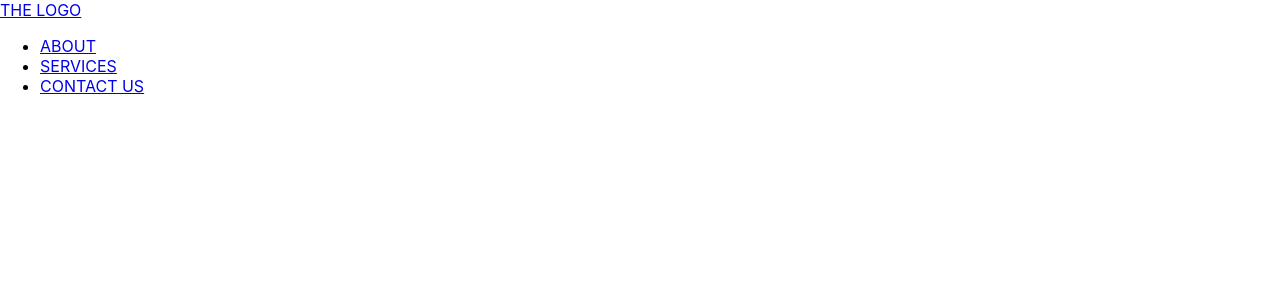
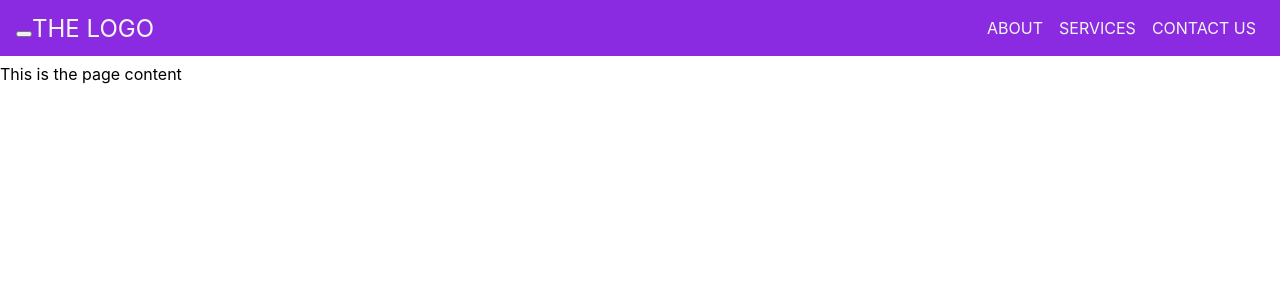
Before and after one commit to AffiliateThis/mainreactnavbar, a React (Create React App) app: page / in a window 1280 px wide. Shown: the top 300 px of the page. Built offline with nearby package versions, Linux system fonts and the light colour scheme.

Commit message:
added drawertogglebutton and toolbar spacing.

```diff
--- a/src/App.js
+++ b/src/App.js
@@ -7,6 +7,9 @@ class App extends Component {
     return (
       <div className="App">
         <Toolbar />
+        <main  style={{marginTop: "64px"}}>
+          <p>This is the page content</p>
+        </main>
       </div>
     );
   }
--- /dev/null
+++ b/src/components/SideDrawer/DrawerToggleButton.js
@@ -0,0 +1,13 @@
+import React from "react";
+
+import "./DrawerToggleButton.css";
+
+const drawerToggleButton = props => (
+  <button className="toggle-button">
+    <div className="toggle-button-line"></div>
+    <div className="toggle-button-line"></div>
+    <div className="toggle-button-line"></div>
+  </button>
+);
+
+export default drawerToggleButton;
--- a/src/components/Toolbar/Toolbar.css
+++ b/src/components/Toolbar/Toolbar.css
@@ -0,0 +1,46 @@
+.toolbar {
+  position: fixed;
+  top: 0;
+  left: 0;
+  width: 100%;
+  background-color: blueviolet;
+  height: 56px;
+}
+
+.toolbar_navigation {
+  display: flex;
+  align-items: center;
+  height: 100%;
+  padding: 0 1rem;
+}
+
+.toolbar_logo a {
+  color: whitesmoke;
+  text-decoration: none;
+  font-size: 1.5rem;
+}
+
+.spacer {
+  flex: 1;
+}
+
+.toolbar_navigation_items ul {
+  list-style: none;
+  margin: 0;
+  padding: 0;
+  display: flex;
+}
+
+.toolbar_navigation_items li {
+  padding: 0.5rem;
+}
+
+.toolbar_navigation_items a {
+  color: whitesmoke;
+  text-decoration: none;
+}
+
+.toolbar_navigation_items a:hover,
+.toolbar_navigation_items a:active {
+  color: goldenrod;
+}
--- a/src/components/Toolbar/Toolbar.js
+++ b/src/components/Toolbar/Toolbar.js
@@ -1,15 +1,21 @@
 import React from "react";
 
+import "../SideDrawer/DrawerToggleButton";
 import "./Toolbar.css";
+import DrawerToggleButton from "../SideDrawer/DrawerToggleButton";
 
 const toolbar = props => (
   <header className="toolbar">
     <nav className="toolbar_navigation">
-      <div></div>
+      <div>
+        <DrawerToggleButton />
+      </div>
       <div className="toolbar_logo">
         <a href="/"> THE LOGO</a>
       </div>
-      <div className="navigation_items">
+      <div className="spacer"></div>
+
+      <div className="toolbar_navigation_items">
         <ul>
           <li>
             <a href="/about"> ABOUT</a>
```
Also changed, not shown: src/components/SideDrawer/DrawerToggleButton.css (added), src/components/SideDrawer/SideDrawer.js (added).
